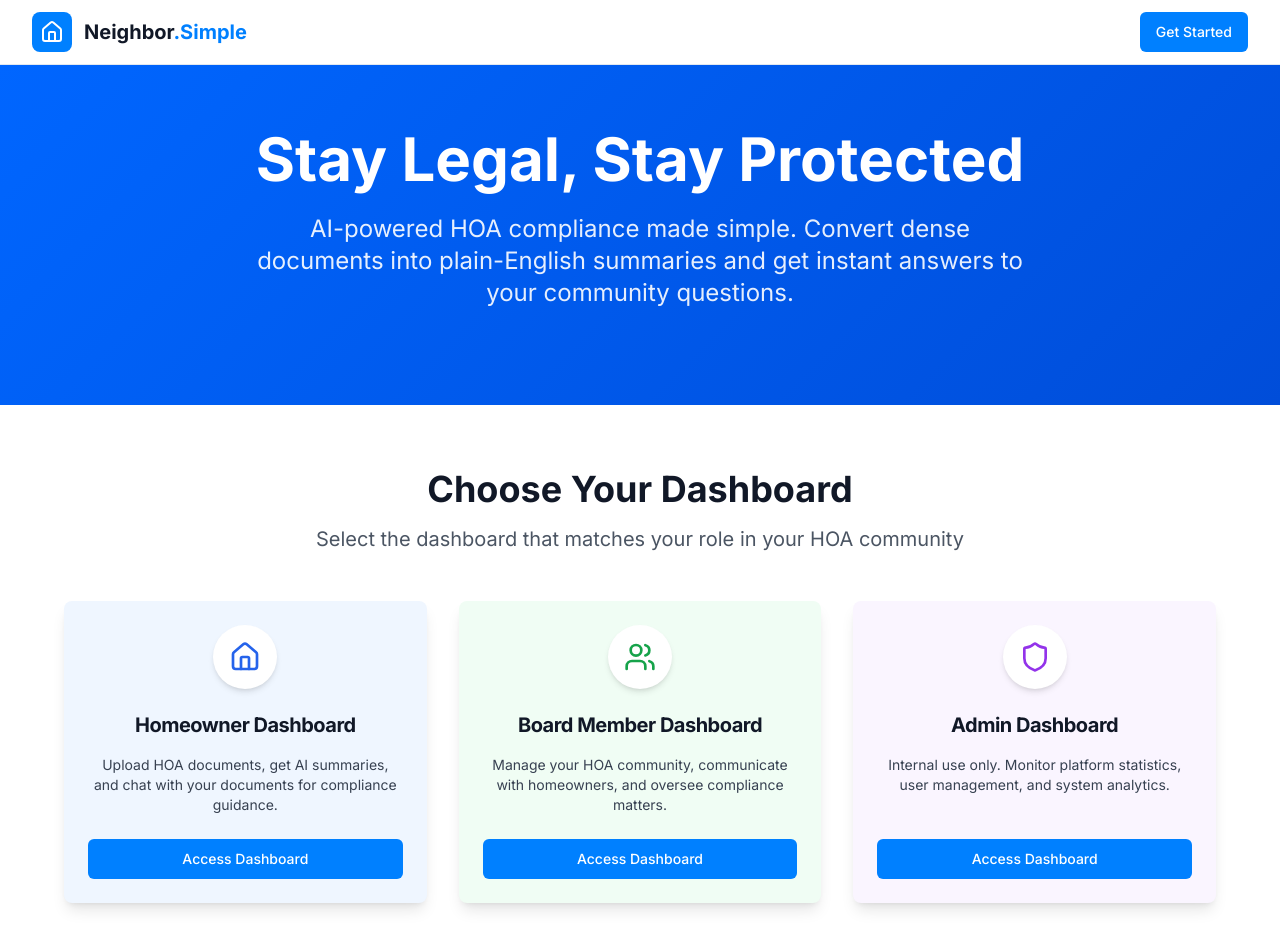
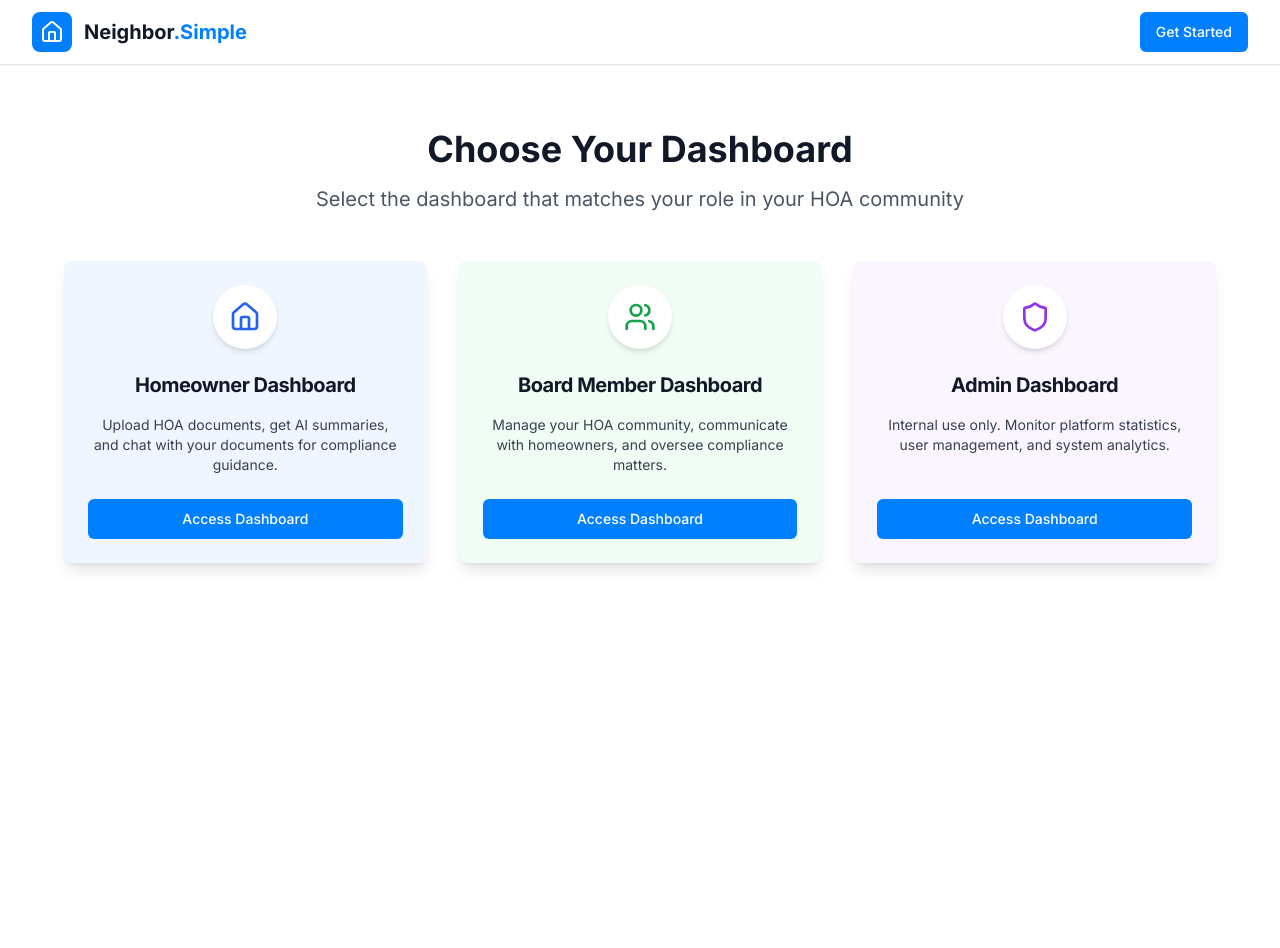
Before and after one commit to DevSyedMujtaba/Community-Simple-ai, a React (Vite) app: page / in a window 1280 px wide. Shown: the top 948 px of the page. After the commit the page ends 800 px from the top, so only its background shows below. Built offline with nearby package versions, Linux system fonts and the light colour scheme.

Commit message:
Visual edit in Lovable
Edited UI in Lovable

```diff
--- a/src/pages/Index.tsx
+++ b/src/pages/Index.tsx
@@ -38,17 +38,7 @@ const Index = () => {
       <Header />
 
       {/* Hero Section */}
-      <div className="gradient-bg text-white py-16 px-4">
-        <div className="max-w-4xl mx-auto text-center">
-          <h1 className="text-4xl md:text-6xl font-bold mb-6 animate-fade-in">
-            Stay Legal, Stay Protected
-          </h1>
-          <p className="text-xl md:text-2xl mb-8 opacity-90 max-w-3xl mx-auto">
-            AI-powered HOA compliance made simple. Convert dense documents into plain-English
-            summaries and get instant answers to your community questions.
-          </p>
-        </div>
-      </div>
+
 
       {/* Dashboard Selection */}
       <div className="py-16 px-4">
```
